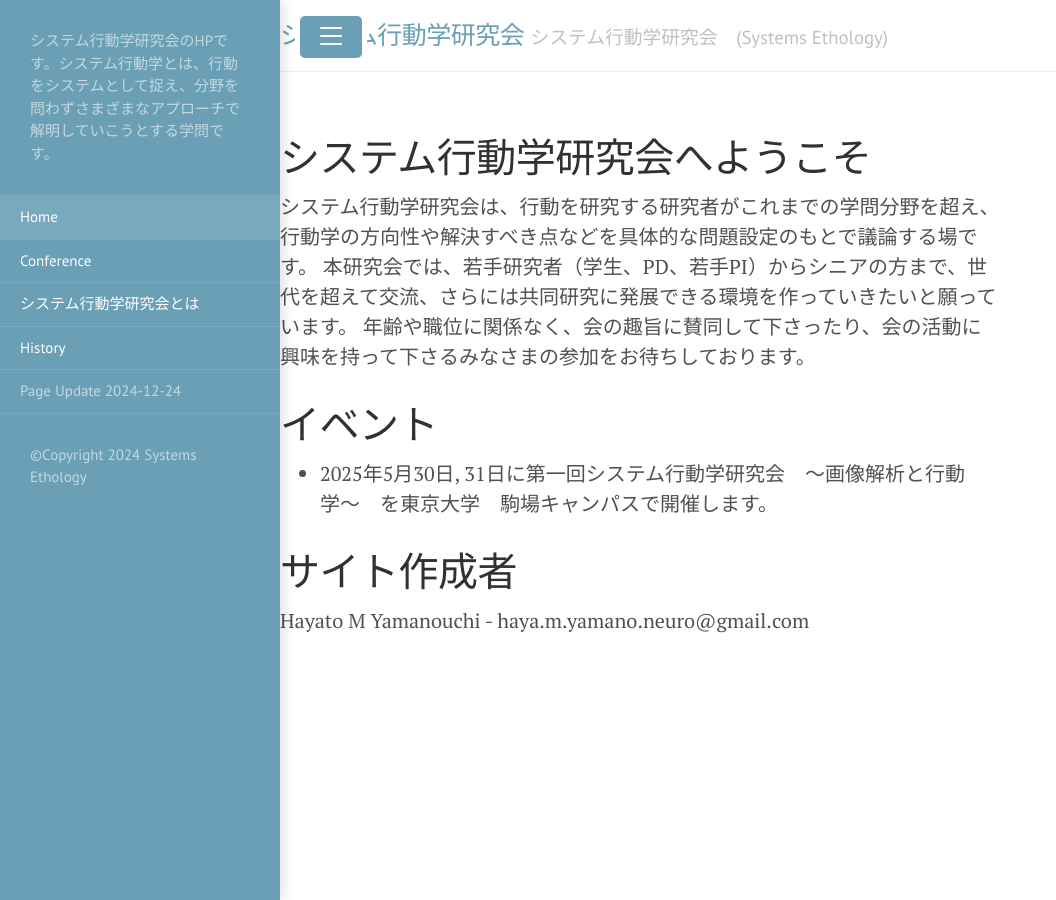
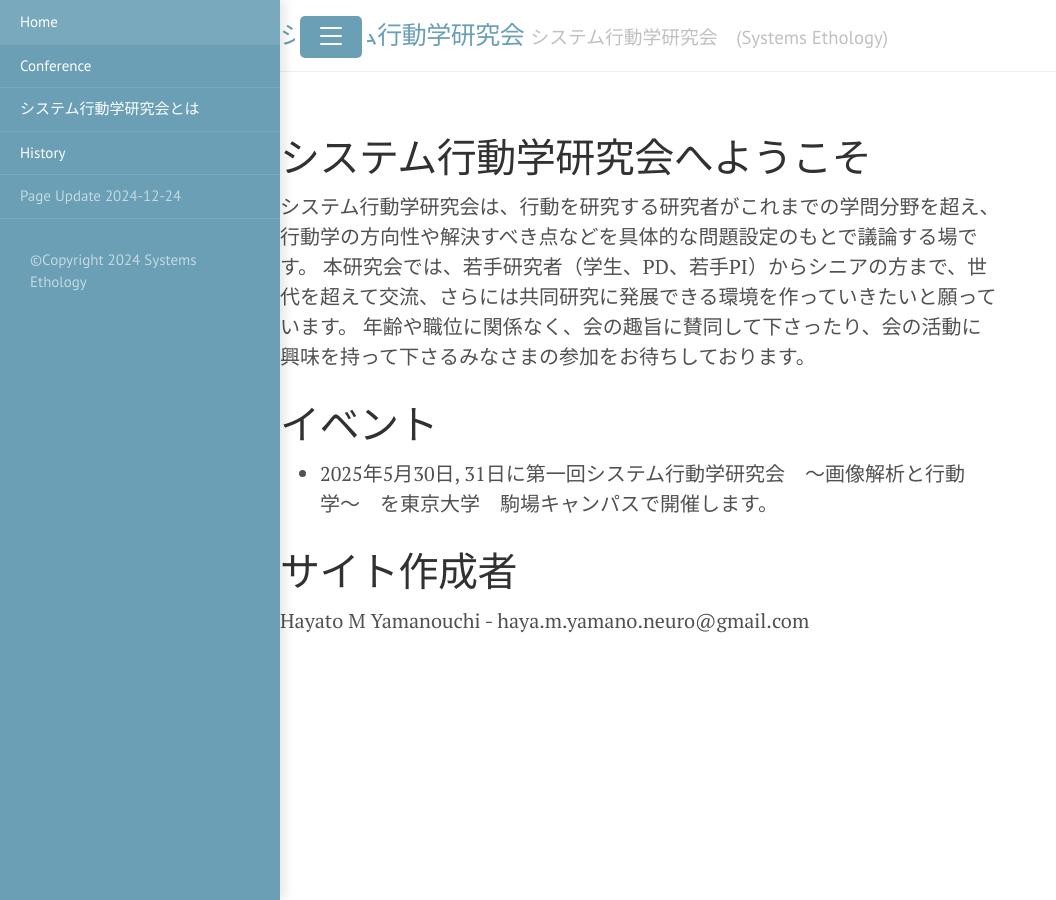
Before and after one commit to SystemsEthology/website, a Jekyll site: the page built from index.html, in a window 1280 px wide. Shown: the whole page, without its empty margins (0-1056 px from the left). Built offline with Jekyll 4.4.1, drawn with Linux system fonts in a browser that asks for light colours; the list of posts is cut into pages by our own code; some of the changed lines change nothing that is shown.

Commit message:
change sidebar

```diff
--- a/_includes/sidebar.html
+++ b/_includes/sidebar.html
@@ -9,9 +9,9 @@
       <img src="/YORU_doc/logos/YORU_logo_sns.png" width="60%">
     </div> -->
 
-  <div class="sidebar-item">
+  <!-- <div class="sidebar-item">
     <p>{{ site.description }}</p>
-  </div>
+  </div> -->
 
   <nav class="sidebar-nav">
     <!-- Home link always at the top -->
--- a/aboutus.md
+++ b/aboutus.md
@@ -3,6 +3,9 @@ layout: page
 title: システム行動学研究会とは
 order: 2
 ---
+# システム行動学とは
+システム行動学とは、行動を理解するために、分野を問わずさまざまなアプローチで解明していこうとする学問です。
+
 
 # コアメンバー
 - 山ノ内　勇斗 (名古屋大学　理学研究科　理学専攻　生命理学領域　博士後期課程)
```
